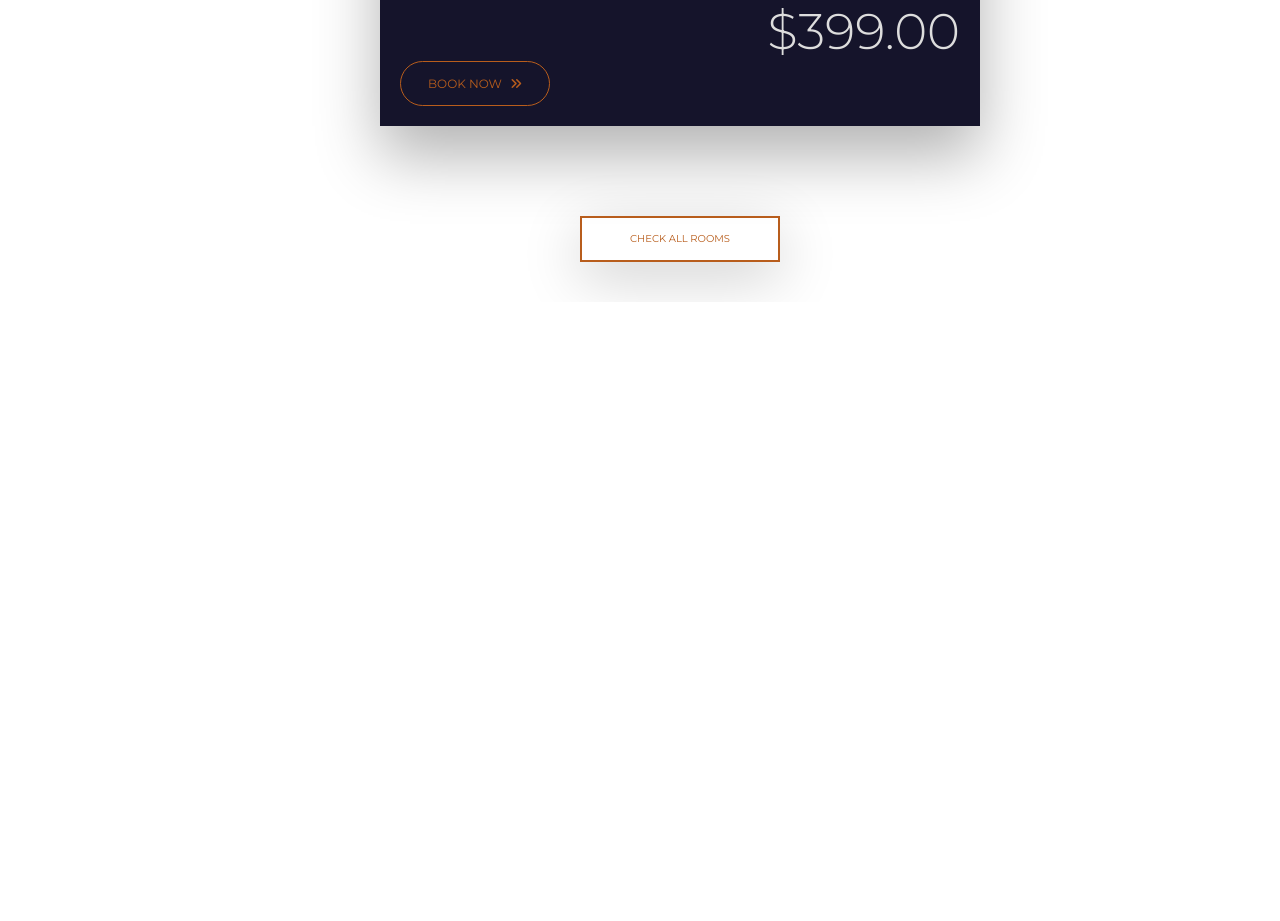
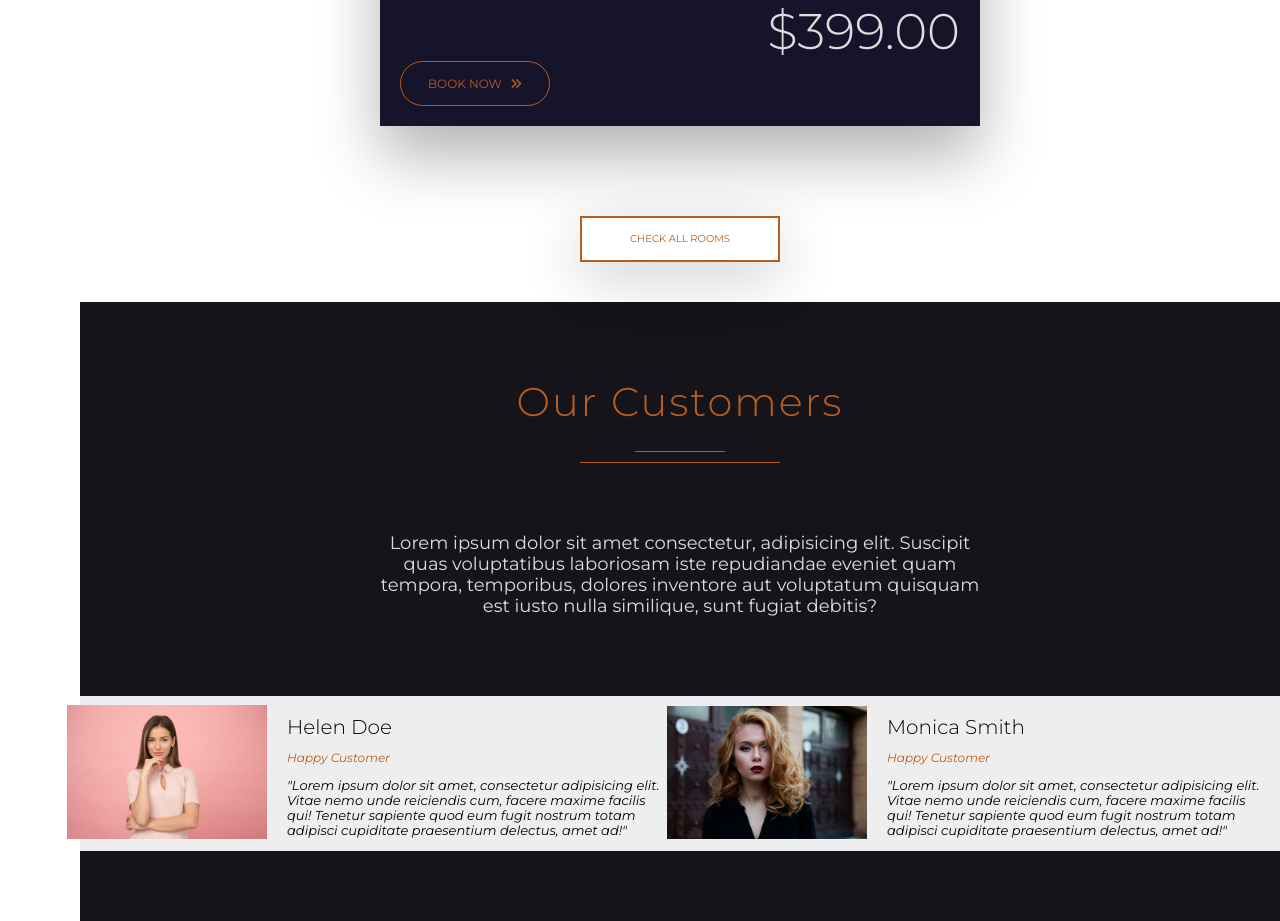
Before and after one commit to Vasiliy11/Grand-Hotel, a website: page app/index.html in a window 1280 px wide. Shown: the part 4354-5275 px from the top of the page. Before the commit the page ends 4656 px from the top, so only its background shows below. Drawn offline with nearby package versions, Linux system fonts and the light colour scheme.

Commit message:
created customers markup and added styles

```diff
--- a/app/index.html
+++ b/app/index.html
@@ -177,6 +177,39 @@
     </div>
   </section>
 
+  <section class="customers">
+    <div class="common-header">
+      <h1 class="common-heading">Our Customers</h1>
+      <div class="underline">
+        <div class="small-underline"></div>
+        <div class="big-underline"></div>
+      </div>
+    </div>
+    <p class="customers-paragraph">Lorem ipsum dolor sit amet consectetur, adipisicing elit. Suscipit quas voluptatibus laboriosam iste repudiandae eveniet quam tempora, temporibus, dolores inventore aut voluptatum quisquam est iusto nulla similique, sunt fugiat debitis?</p>
+    <div class="customers-card__wrapper">
+      <div class="customer-card">
+        <div class="customer-image__wrapper">
+          <img src="img/customer-1.jpeg" class="customer-image" alt="">
+        </div>
+        <div class="customer-info">
+          <h3 class="customer-fullname">Helen Doe</h3>
+          <p class="customer-paragraph-1">Happy Customer</p>
+          <p class="customer-paragraph-2">"Lorem ipsum dolor sit amet, consectetur adipisicing elit. Vitae nemo unde reiciendis cum, facere maxime facilis qui! Tenetur sapiente quod eum fugit nostrum totam adipisci cupiditate praesentium delectus, amet ad!"</p>
+        </div>
+      </div>
+      <div class="customer-card">
+        <div class="customer-image__wrapper">
+          <img src="img/customer-2.jpeg" class="customer-image" alt="">
+        </div>
+        <div class="customer-info">
+          <h3 class="customer-fullname">Monica Smith</h3>
+          <p class="customer-paragraph-1">Happy Customer</p>
+          <p class="customer-paragraph-2">"Lorem ipsum dolor sit amet, consectetur adipisicing elit. Vitae nemo unde reiciendis cum, facere maxime facilis qui! Tenetur sapiente quod eum fugit nostrum totam adipisci cupiditate praesentium delectus, amet ad!"</p>
+        </div>
+      </div>
+    </div>
+  </section>
+
   <script src="https://ajax.googleapis.com/ajax/libs/jquery/3.4.1/jquery.min.js"></script>
   <script src="js/libs.min.js"></script>
   <script src="js/main.js"></script>
--- /dev/null
+++ b/app/scss/_customers.scss
@@ -0,0 +1,52 @@
+.customers{
+    margin-left: 8rem;
+    padding-bottom: 7rem;
+    background-color: #15141b;
+    &-paragraph{
+        font-size: 1.8rem;
+        color: #ddd;
+        width: 50%;
+        margin: 2rem auto 8rem;
+        text-align: center;
+    }
+    &-card__wrapper{
+        display: flex;
+        justify-content: space-evenly;
+    }
+}
+
+.customer-card{
+    background-color: #eeeeee;
+    width: 60rem;
+    display: flex;
+}
+
+.customer-image{
+    width: 20rem;
+    margin-left: -1.3rem;
+    &__wrapper{
+        margin: auto 0;
+
+    }
+}
+
+.customer-info{
+    padding: 0 2rem;
+}
+
+.customer-fullname{
+    font-size: 2rem;
+    font-weight: 300;
+    margin-bottom: 0;
+}
+
+.customer-paragraph-1{
+    font-size: 1.2rem;
+    font-style: italic;
+    color: #b85d1c;
+}
+
+.customer-paragraph-2{
+    font-size: 1.3rem;
+    font-style: italic;
+}
--- a/app/scss/style.scss
+++ b/app/scss/style.scss
@@ -6,6 +6,7 @@
 @import "header";
 @import "aboutus";
 @import "rooms";
+@import "customers";
 
 
 
```
Also changed, not shown: app/css/style.min.css.
